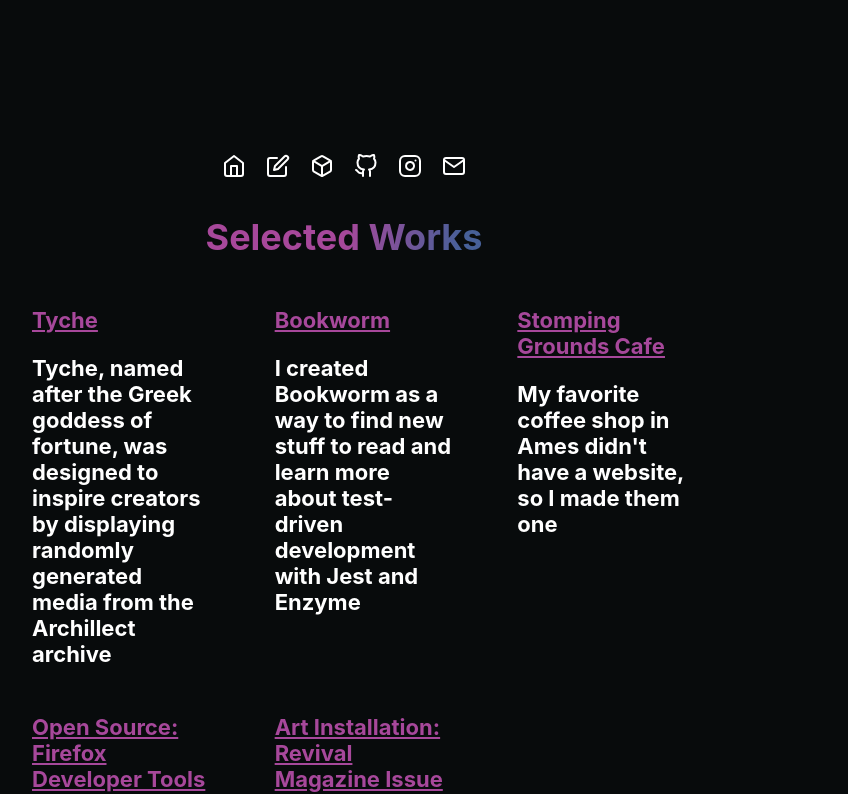
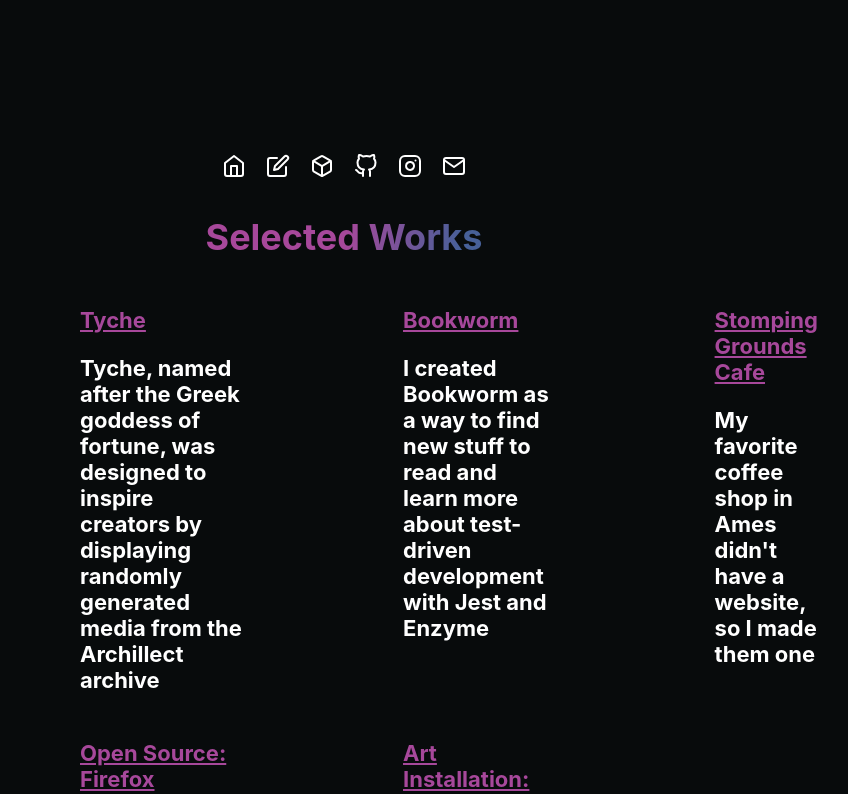
Before and after one commit to darkhist/darkhist.me, a Next.js app: page /projects in a window 1280 px wide. Shown: the top 794 px of the page, without its empty margins (296-1144 px from the left). Built offline with nearby package versions, Linux system fonts and the light colour scheme; a web font is replaced by a local one.

Commit message:
fix(style): more tweaks

```diff
--- a/components/Project.js
+++ b/components/Project.js
@@ -2,14 +2,13 @@ import PropTypes from 'prop-types';
 
 import styles from '../styles/project.module.css';
 
-const Project = ({ title, description, href, date }) => (
+const Project = ({ title, description, href }) => (
   <div className={styles.wrapper}>
     <div>
       <div className={styles.content}>
         <a href={href} className={styles.title} target="_blank" rel="noopener noreferrer">
           {title}
         </a>
-        <span className={styles.date}>{date}</span>
       </div>
       <div>
         <p className={styles.description}>{description}</p>
@@ -25,8 +24,7 @@ Project.defaultProps = {
 Project.propTypes = {
   title: PropTypes.string.isRequired,
   description: PropTypes.string.isRequired,
-  href: PropTypes.string,
-  date: PropTypes.string.isRequired
+  href: PropTypes.string
 };
 
 export default Project;
--- a/styles/blog.module.css
+++ b/styles/blog.module.css
@@ -33,9 +33,3 @@
   /* Animate the text when loading the element. */
   /* This animates it on page load and when hovering out. */
 }
-
-@media screen and (min-width: 768px) {
-  .title {
-    margin: 0;
-  }
-}
--- a/styles/globals.css
+++ b/styles/globals.css
@@ -94,6 +94,7 @@ blockquote > p {
   border-left: 5px solid #a7489b;
   padding: 0 0 0 1rem;
   font-style: italic;
+  margin: 0;
 }
 
 blockquote > p > a {
--- a/styles/layout.module.css
+++ b/styles/layout.module.css
@@ -6,9 +6,3 @@
   justify-content: center;
   margin: 8rem auto;
 }
-
-/* @media screen and (min-width: 768px) {
-  .container {
-    margin: 20rem 0;
-  }
-} */
--- a/styles/post.module.css
+++ b/styles/post.module.css
@@ -28,16 +28,21 @@
   justify-content: center;
   font-size: 22px;
   width: 75vw;
+  height: auto;
+  margin: 0 2rem;
+  text-align: center;
   margin: 0 auto;
-  text-align: center;
 }
 
 .back > a {
-  display: block;
+  display: flex;
+  flex-direction: column;
+  align-items: center;
+  justify-content: center;
   width: fit-content;
   font-size: 22px;
   border: 2px solid #a7489b;
   border-radius: 5px;
   padding: 18px;
-  margin: 1rem auto 2rem auto;
+  margin: 1rem auto 9rem auto;
 }
--- a/styles/project.module.css
+++ b/styles/project.module.css
@@ -1,9 +1,9 @@
 .title {
   display: flex;
   flex-direction: row;
-  justify-content: center;
   text-decoration: underline;
   text-decoration-color: #a7489b;
+  padding: 0 3rem;
 }
 
 .content {
@@ -20,4 +20,5 @@
 
 .description {
   font-size: 22px;
+  padding: 0 3rem;
 }
--- a/styles/projects.module.css
+++ b/styles/projects.module.css
@@ -10,10 +10,13 @@
 
 .selectedWorks {
   display: flex;
+  font-size: 3rem;
+  text-align: center;
+  /* Fallback: Set a background color. */
+  background-color: #a7489b;
   flex-direction: row;
   justify-content: center;
   font-size: 36px;
-  text-align: left;
   background-color: #a7489b;
 
   /* Create the gradient. */
@@ -48,6 +51,10 @@
   list-style-type: none;
 }
 
+.description {
+  margin: 0 2rem;
+}
+
 @media screen and (min-width: 768px) {
   .wrapper {
     flex-direction: column;
```
